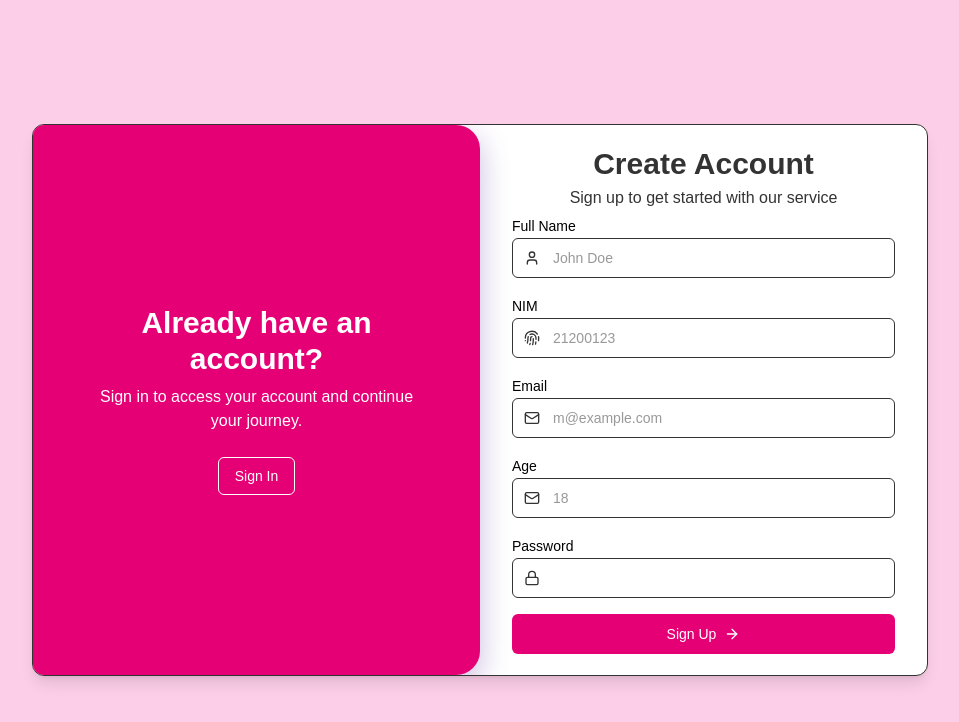
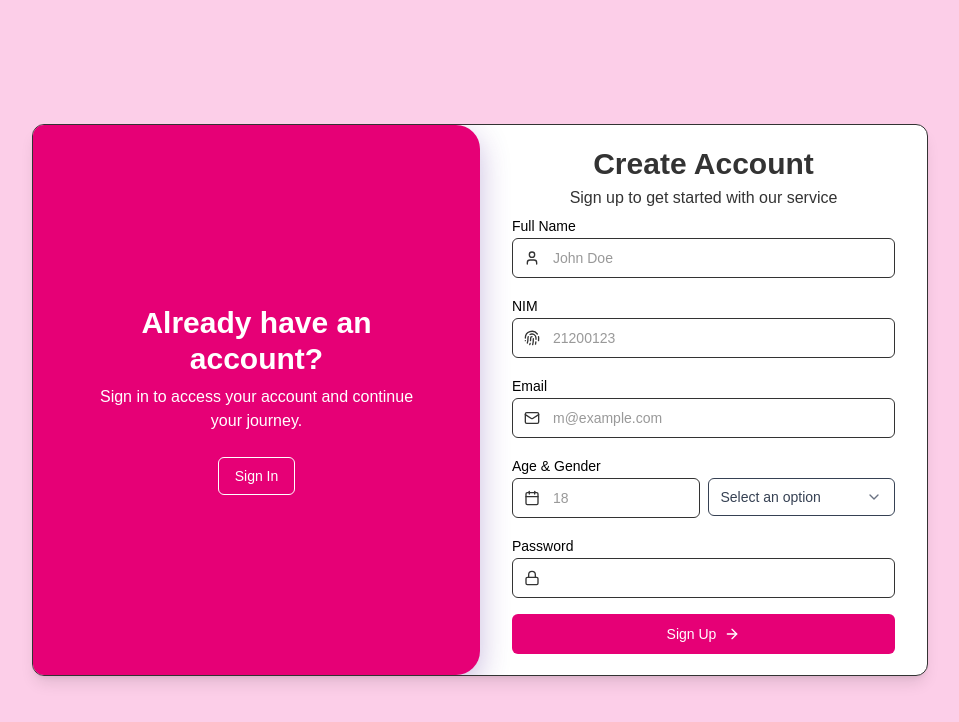
Before and after one commit to Gifriend/UNSRATE, a Next.js app: page /auth in a window 1280 px wide. Both pictures are taken after a click on the button "Sign Up". Shown: the top 722 px of the page, without its empty margins (160-1119 px from the left). Built offline with nearby package versions, Linux system fonts and the light colour scheme; no server answers.

Commit message:
feat: register ui

```diff
--- a/src/app/auth/components/AuthSlider.tsx
+++ b/src/app/auth/components/AuthSlider.tsx
@@ -87,12 +87,12 @@ export default function AuthSlider() {
               )}
             >
               <div className="flex flex-col items-center justify-center h-full">
-                <h2 className="mb-2 text-center text-3xl font-bold text-black">Create Account</h2>
-                <p className="mb-6 text-center text-muted-foreground text-black">Sign up to get started with our service</p>
+                <h2 className="mb-1 text-center text-lg font-bold text-black">Create Account</h2>
+                <p className="mb-3 text-center text-muted-foreground text-black">Sign up to get started with our service</p>
 
                 <RegisterForm setError={setError} isMobile={true}  onRegisterSuccess={toggleForm}/>
 
-                <div className="mt-8 text-center">
+                <div className="mt-3 text-center">
                   <p className="mb-2 text-sm text-muted-foreground">Already have an account?</p>
                   <button
                     onClick={toggleForm}
--- a/src/app/auth/components/RegisterForm.tsx
+++ b/src/app/auth/components/RegisterForm.tsx
@@ -1,13 +1,27 @@
-"use client"
+'use client';
 
-import { useState } from "react"
-import { Mail, Lock, ArrowRight, User, Fingerprint } from "lucide-react"
-import { Input } from "@/components/ui/input"
-import { Button } from "@/components/ui/button"
-import { Label } from "@/components/ui/label"
+import { useState } from 'react';
+import {
+  Mail,
+  Lock,
+  ArrowRight,
+  User,
+  Fingerprint,
+  Calendar,
+} from 'lucide-react';
+import { Input } from '@/components/ui/input';
+import { Button } from '@/components/ui/button';
+import { Label } from '@/components/ui/label';
 // import { useRouter } from "next/navigation"
-import axios from "axios"
-import { api } from "@/app/services/api"
+import axios from 'axios';
+import { api } from '@/app/services/api';
+import {
+  Select,
+  SelectContent,
+  SelectItem,
+  SelectTrigger,
+  SelectValue,
+} from '@/components/ui/select';
 
 interface RegisterFormProps {
   setError: (error: string) => void;
@@ -21,53 +35,47 @@ interface RegisterData {
   email: string;
   password: string;
   age: string;
+  gender: string;
   verified: boolean;
 }
 
-// interface RegisterResponse {
-//   token: {
-//     access_token: string;
-//     refresh_token: string;
-//   };
-//   user: {
-//     id: string;
-//     nim: string,
-//     email: string;
-//     name: string;
-//     verified: boolean;
-//   };
-// }
-
-export default function RegisterForm({ setError, isMobile, onRegisterSuccess }: RegisterFormProps) {
+export default function RegisterForm({
+  setError,
+  isMobile,
+  onRegisterSuccess,
+}: RegisterFormProps) {
   // const router = useRouter()
-  const [isLoading, setIsLoading] = useState<boolean>(false)
+  const [isLoading, setIsLoading] = useState<boolean>(false);
   const [registerData, setRegisterData] = useState<RegisterData>({
-    fullname: "",
-    nim : "",
-    email: "",
-    age: "",
-    password: "",
-    verified: false
-  })
+    fullname: '',
+    nim: '',
+    email: '',
+    age: '',
+    password: '',
+    gender: '',
+    verified: false,
+  });
 
   // Handle input changes for register form
   const handleRegisterChange = (e: React.ChangeEvent<HTMLInputElement>) => {
     const { id, value } = e.target;
     setRegisterData({
       ...registerData,
-      [id.replace(`name-register${isMobile ? '-mobile' : ''}`, "fullname")
-         .replace(`email-register${isMobile ? '-mobile' : ''}`, "email")
-         .replace(`nim-register${isMobile ? '-mobile' : ''}`, "nim")
-         .replace(`age-register${isMobile ? '-mobile' : ''}`, "age")
-         .replace(`password-register${isMobile ? '-mobile' : ''}`, "password")]: value
+      [id
+        .replace(`name-register${isMobile ? '-mobile' : ''}`, 'fullname')
+        .replace(`email-register${isMobile ? '-mobile' : ''}`, 'email')
+        .replace(`nim-register${isMobile ? '-mobile' : ''}`, 'nim')
+        .replace(`age-register${isMobile ? '-mobile' : ''}`, 'age')
+        .replace(`password-register${isMobile ? '-mobile' : ''}`, 'password')]:
+        value,
     });
-  }
+  };
 
   // Handle registration submission
   const handleRegister = async (e: React.FormEvent<HTMLFormElement>) => {
     e.preventDefault();
     setIsLoading(true);
-    setError("");
+    setError('');
 
     try {
       const response = await api.post('/auth/register', registerData);
@@ -82,30 +90,35 @@ export default function RegisterForm({ setError, isMobile, onRegisterSuccess }:
           // window.location.href = '/swipe';
           onRegisterSuccess();
         } else {
-          setError("Registrasi berhasil tetapi token tidak tersedia.");
+          setError('Registrasi berhasil tetapi token tidak tersedia.');
         }
       }
     } catch (error) {
       if (axios.isAxiosError(error)) {
         if (error.response?.status === 409) {
-          setError("Pengguna dengan NIM atau email ini sudah terdaftar.");
+          setError('Pengguna dengan NIM atau email ini sudah terdaftar.');
         } else {
-          setError(error.response?.data?.message || "Registrasi gagal. Silakan coba lagi.");
+          setError(
+            error.response?.data?.message ||
+              'Registrasi gagal. Silakan coba lagi.'
+          );
         }
       } else {
-        setError("Terjadi kesalahan tak terduga saat registrasi.");
+        setError('Terjadi kesalahan tak terduga saat registrasi.');
       }
     } finally {
       setIsLoading(false);
     }
-  }
+  };
 
   const suffix = isMobile ? '-mobile' : '';
 
   return (
     <form className="space-y-4 w-full max-w-sm" onSubmit={handleRegister}>
       <div className="space-y-1">
-        <Label htmlFor={`name-register${suffix}`} className="text-black">Full Name</Label>
+        <Label htmlFor={`name-register${suffix}`} className="text-black">
+          Full Name
+        </Label>
         <div className="relative">
           <User className="absolute left-3 top-3 h-4 w-4 text-muted-foreground" />
           <Input
@@ -120,7 +133,9 @@ export default function RegisterForm({ setError, isMobile, onRegisterSuccess }:
       </div>
 
       <div className="space-y-1">
-        <Label htmlFor={`nim-register${suffix}`} className="text-black">NIM</Label>
+        <Label htmlFor={`nim-register${suffix}`} className="text-black">
+          NIM
+        </Label>
         <div className="relative">
           <Fingerprint className="absolute left-3 top-3 h-4 w-4 text-muted-foreground" />
           <Input
@@ -136,7 +151,9 @@ export default function RegisterForm({ setError, isMobile, onRegisterSuccess }:
       </div>
 
       <div className="space-y-1">
-        <Label htmlFor={`email-register${suffix}`} className="text-black">Email</Label>
+        <Label htmlFor={`email-register${suffix}`} className="text-black">
+          Email
+        </Label>
         <div className="relative">
           <Mail className="absolute left-3 top-3 h-4 w-4 text-muted-foreground" />
           <Input
@@ -152,12 +169,15 @@ export default function RegisterForm({ setError, isMobile, onRegisterSuccess }:
       </div>
 
       <div className="space-y-1">
-        <Label htmlFor={`email-register${suffix}`} className="text-black">Age</Label>
-        <div className="relative">
-          <Mail className="absolute left-3 top-3 h-4 w-4 text-muted-foreground" />
+        <Label htmlFor={`age-register${suffix}`} className="text-black">
+          Age & Gender
+        </Label>
+        <div className="flex gap-2">
+          <div className="relative w-1/2">
+            <Calendar className="absolute left-3 top-3 h-4 w-4 text-muted-foreground" />
             <Input
               id={`age-register${suffix}`}
-            type="age"
+              type="number"
               placeholder="18"
               className="pl-10"
               value={registerData.age}
@@ -165,10 +185,28 @@ export default function RegisterForm({ setError, isMobile, onRegisterSuccess }:
               required
             />
           </div>
+          <div className="w-1/2">
+            <Select
+              value={registerData.gender}
+              onValueChange={(value) =>
+                setRegisterData({ ...registerData, gender: value })
+              }>
+              <SelectTrigger className="w-full text-black border-black">
+                <SelectValue placeholder="Gender" />
+              </SelectTrigger>
+              <SelectContent>
+                <SelectItem value="Laki-laki">Laki-laki</SelectItem>
+                <SelectItem value="Perempuan">Perempuan</SelectItem>
+              </SelectContent>
+            </Select>
+          </div>
+        </div>
       </div>
 
       <div className="space-y-1">
-        <Label htmlFor={`password-register${suffix}`} className="text-black">Password</Label>
+        <Label htmlFor={`password-register${suffix}`} className="text-black">
+          Password
+        </Label>
         <div className="relative">
           <Lock className="absolute left-3 top-3 h-4 w-4 text-muted-foreground" />
           <Input
@@ -185,11 +223,10 @@ export default function RegisterForm({ setError, isMobile, onRegisterSuccess }:
       <Button
         type="submit"
         className="w-full bg-pink-600 hover:bg-pink-700 text-white"
-        disabled={isLoading}
-      >
-        {isLoading ? "Signing Up..." : "Sign Up"}
+        disabled={isLoading}>
+        {isLoading ? 'Signing Up...' : 'Sign Up'}
         {!isLoading && <ArrowRight className="ml-2 h-4 w-4" />}
       </Button>
     </form>
-  )
+  );
 }
--- /dev/null
+++ b/src/components/ui/select.tsx
@@ -0,0 +1,92 @@
+import { useState } from "react";
+import { ChevronDown } from "lucide-react";
+import clsx from "clsx";
+import React from "react";
+
+export function Select({
+  value,
+  onValueChange,
+  children,
+  placeholder,
+  className = "",
+}: {
+  value?: string;
+  onValueChange: (val: string) => void;
+  children: React.ReactNode;
+  placeholder?: string;
+  className?: string;
+}) {
+  const [open, setOpen] = useState(false);
+
+  return (
+    <div className={clsx("relative", className)}>
+      <button
+        type="button"
+        className="flex items-center justify-between w-full border rounded-md px-3 py-2 bg-white text-sm text-gray-700"
+        onClick={() => setOpen(!open)}
+      >
+        <span>{value || placeholder || "Select an option"}</span>
+        <ChevronDown className="w-4 h-4 text-gray-500" />
+      </button>
+      {open && (
+        <div className="absolute z-10 mt-1 w-full bg-white border rounded-md shadow-lg">
+          {React.Children.map(children, (child) =>
+            React.isValidElement(child)
+              ? React.cloneElement(child as React.ReactElement<any>, {
+                  onSelect: (val: string) => {
+                    onValueChange(val);
+                    setOpen(false);
+                  },
+                })
+              : child
+          )}
+        </div>
+      )}
+    </div>
+  );
+}
+
+export function SelectTrigger({
+  children,
+  className = "",
+}: {
+  children: React.ReactNode;
+  className?: string;
+}) {
+  return <div className={clsx("w-full", className)}>{children}</div>;
+}
+
+export function SelectContent({
+  children,
+}: {
+  children: React.ReactNode;
+}) {
+  return <div className="py-1">{children}</div>;
+}
+
+export function SelectItem({
+  value,
+  children,
+  onSelect,
+}: {
+  value: string;
+  children: React.ReactNode;
+  onSelect?: (val: string) => void;
+}) {
+  return (
+    <div
+      onClick={() => onSelect?.(value)}
+      className="px-4 py-2 text-sm text-black hover:bg-gray-100 cursor-pointer border-t"
+    >
+      {children}
+    </div>
+  );
+}
+
+export function SelectValue({
+  placeholder,
+}: {
+  placeholder?: string;
+}) {
+  return <span className="text-xs ml-3">{placeholder || "Select an option"}</span>;
+}
```
Lines whose indentation alone changed are shown as unchanged.
